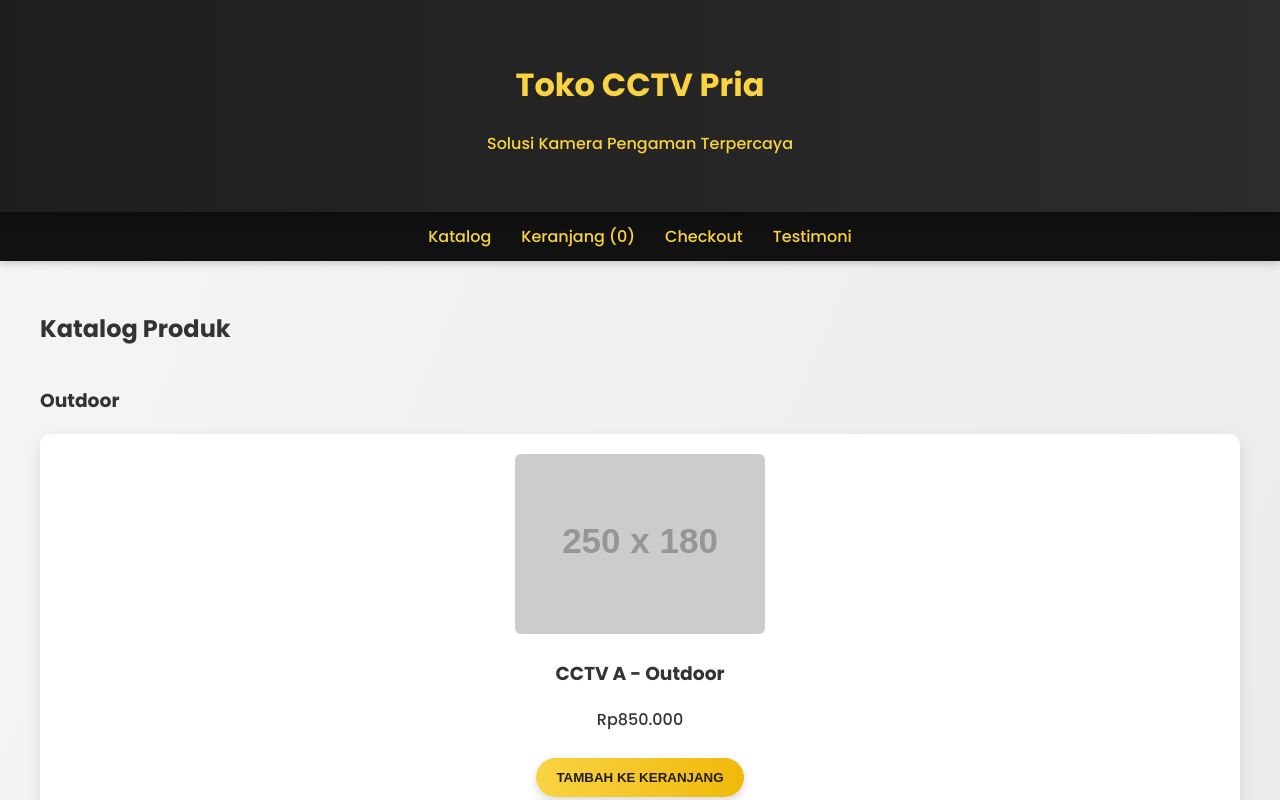
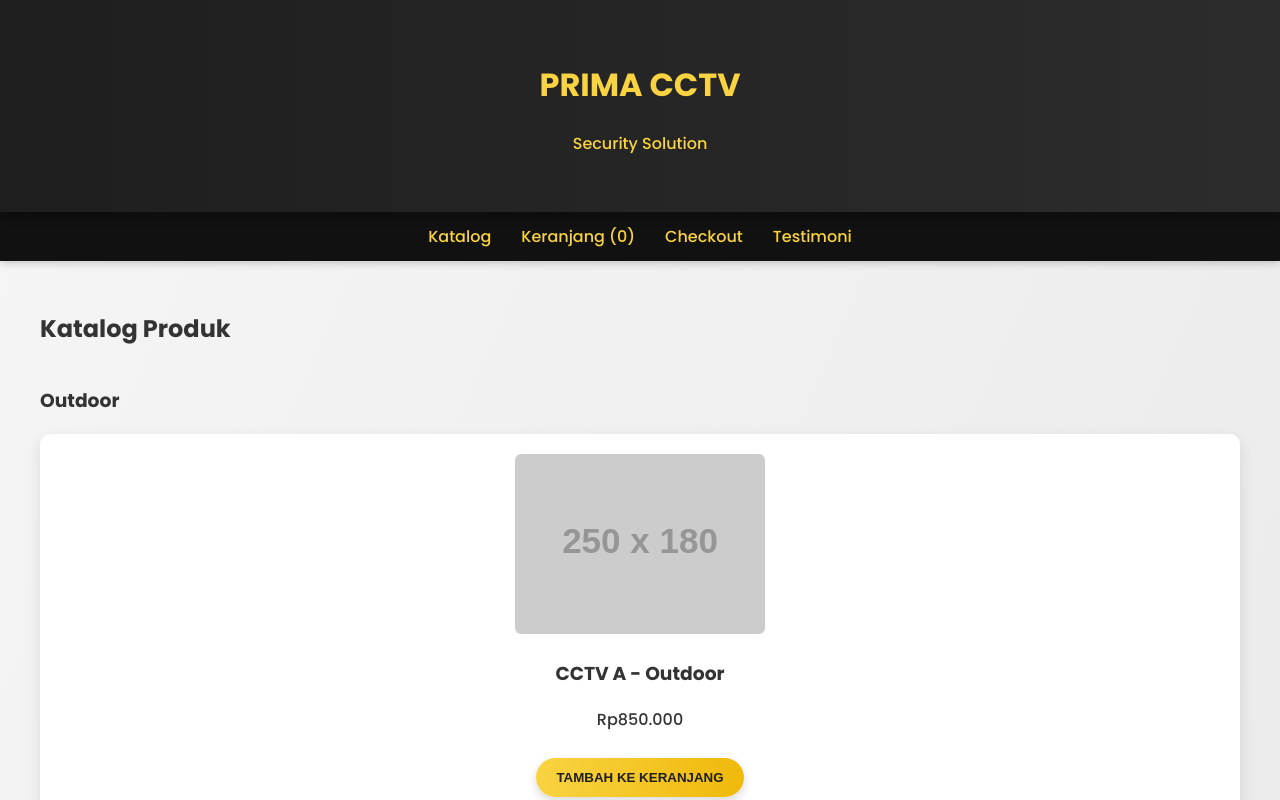
Before and after one commit to primacctvsolution/toko-cctv, a plain HTML site: page index.html in a window 1280 px wide. Shown: the top 800 px of the page. Drawn offline with Linux system fonts and the light colour scheme; placeholder pictures from the web are drawn by us.

Commit message:
index.html

```diff
--- a/index.html
+++ b/index.html
@@ -145,8 +145,8 @@
 </head>
 <body>
 <header>
-  <h1>Toko CCTV Pria</h1>
-  <p>Solusi Kamera Pengaman Terpercaya</p>
+  <h1>PRIMA CCTV</h1>
+  <p>Security Solution</p>
 </header>
 <nav>
   <a href="#katalog">Katalog</a>
```
